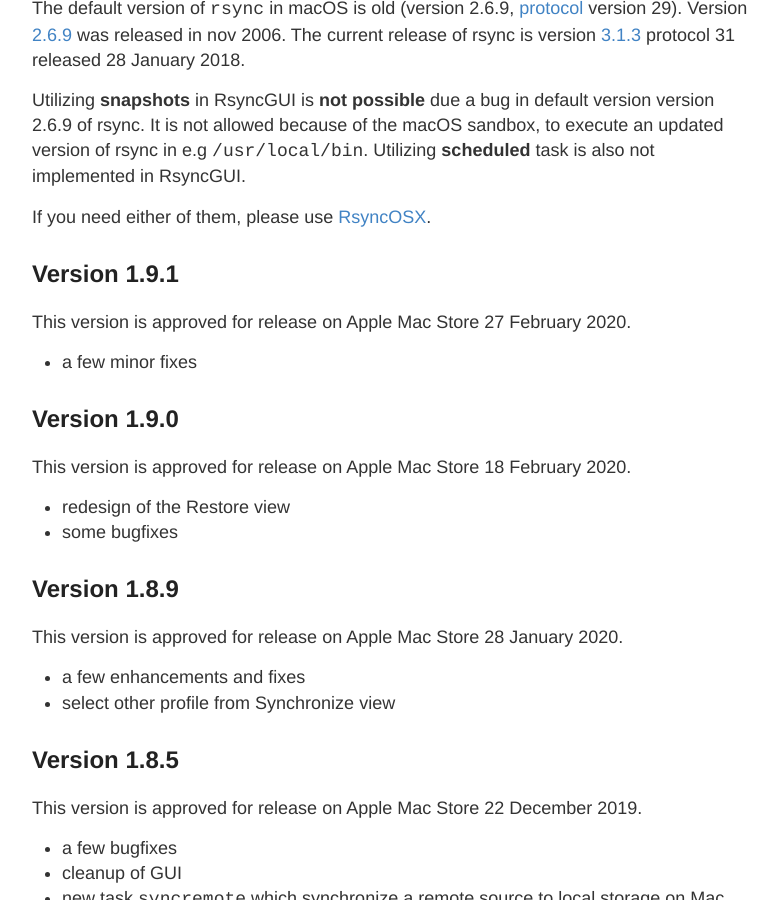
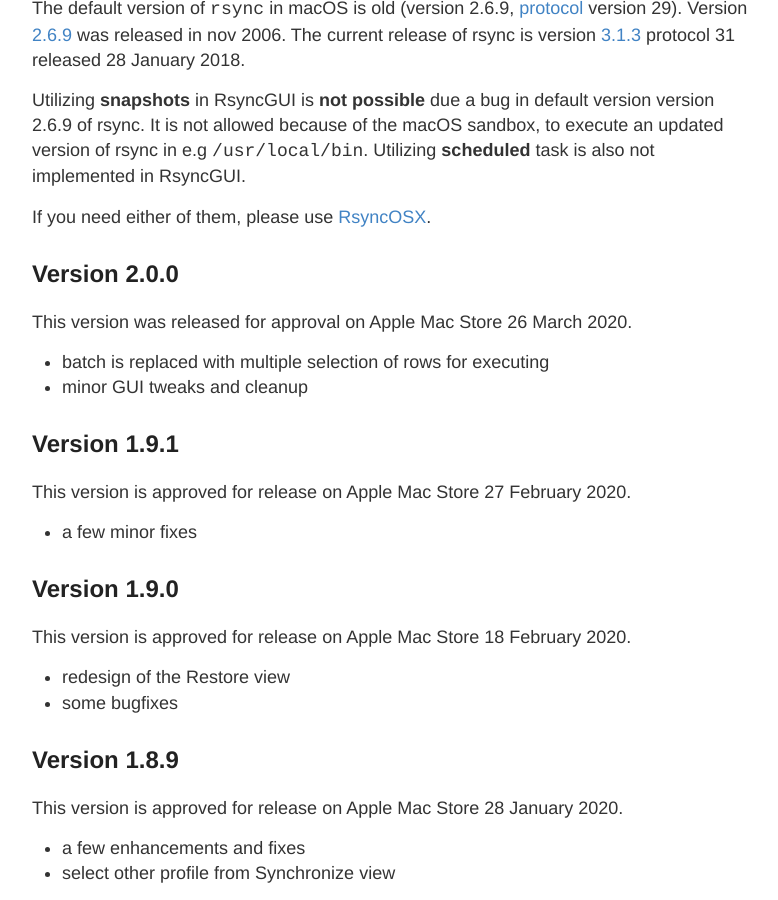
Before and after one commit to d2s/Documentation, a Jekyll site: the page built from _posts/2018-04-10-RsyncGUIChangelog.md, in a window 1280 px wide and 900 px high, scrolled down 964 px. Shown: the whole window, without its empty margins (248-1026 px from the left). Built offline with Jekyll 4.4.1, drawn with Linux system fonts in a browser that asks for light colours.

Commit message:
Update 2018-04-10-RsyncGUIChangelog.md

```diff
--- a/_posts/2018-04-10-RsyncGUIChangelog.md
+++ b/_posts/2018-04-10-RsyncGUIChangelog.md
@@ -23,6 +23,13 @@ The default version of `rsync` in macOS is old (version 2.6.9, [protocol](https:
 Utilizing **snapshots** in RsyncGUI is **not possible** due a bug in default version version 2.6.9 of rsync. It is not allowed because of the macOS sandbox, to execute an updated version of rsync in e.g `/usr/local/bin`. Utilizing **scheduled** task is also not implemented in RsyncGUI.
 
 If you need either of them, please use [RsyncOSX](https://github.com/rsyncOSX/RsyncOSX).
+
+## Version 2.0.0
+
+This version was released for approval on Apple Mac Store 26 March 2020.
+
+- batch is replaced with multiple selection of rows for executing
+- minor GUI tweaks and cleanup
 
 ## Version 1.9.1
 
```
